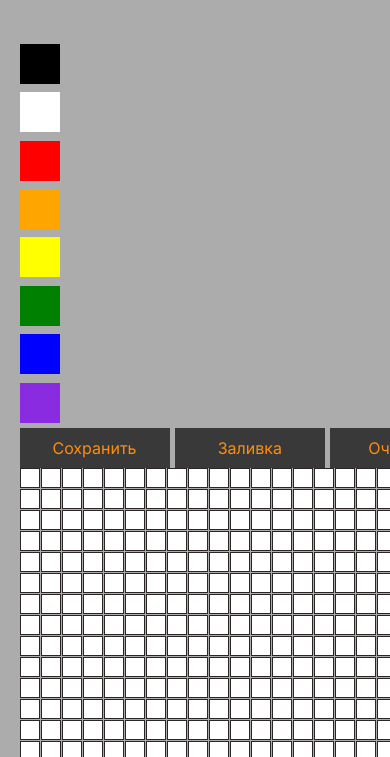
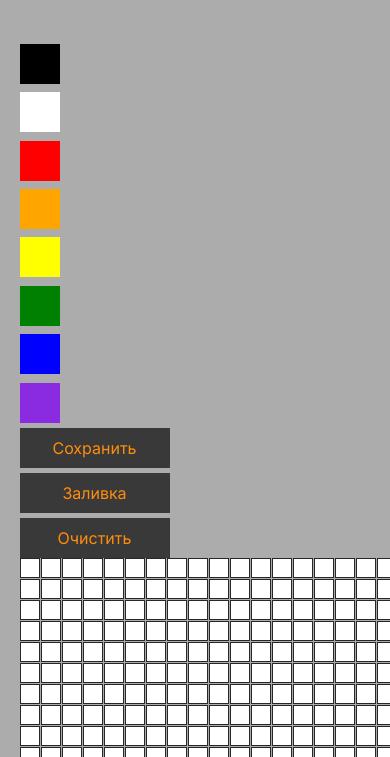
Before and after one commit to arslannn123/pixel, a plain HTML site: page redactor.html in a window 390 px wide. Shown: the part 87-844 px from the top of the page. Drawn offline with nearby package versions, Linux system fonts and the light colour scheme.

Commit message:
Add files via upload

```diff
--- a/redactor.css
+++ b/redactor.css
@@ -166,5 +166,9 @@ body{
         flex-direction: column;
         gap: 5px;
     }
-
+    .tools{
+        display: flex;
+        flex-direction: column;
+        gap: 5px;
+    }
 }
```
